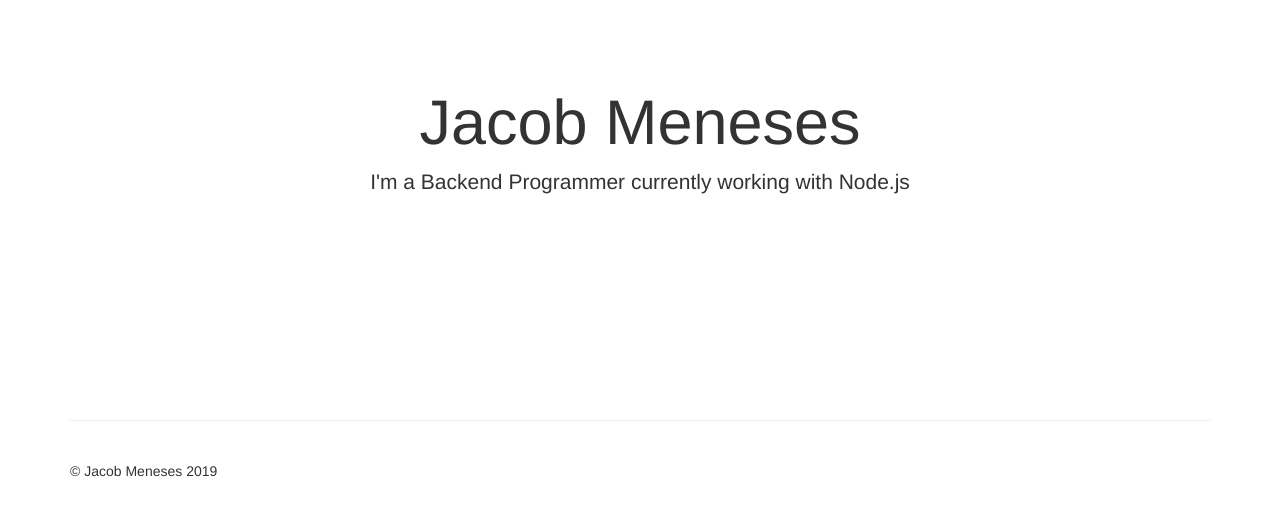
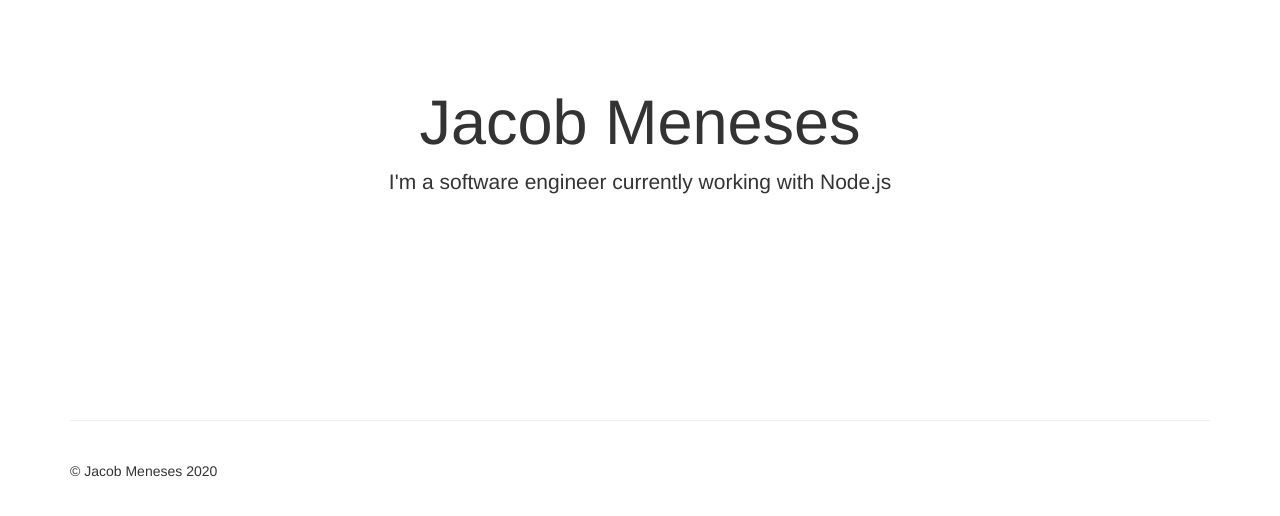
Before and after one commit to jacobmeneses/jacobmeneses.github.io, a plain HTML site: page index.html in a window 1280 px wide. Drawn offline with nearby package versions, Linux system fonts and the light colour scheme.

Commit message:
Updating year and changing description

```diff
--- a/index.html
+++ b/index.html
@@ -25,7 +25,7 @@
       <!-- Jumbotron -->
       <div class="jumbotron">
         <h1>Jacob Meneses</h1>
-        <p class="lead"> I'm a Backend Programmer currently working with Node.js</p>
+        <p class="lead"> I'm a software engineer currently working with Node.js</p>
       </div>
 
       <!-- Example row of columns -->
@@ -47,7 +47,7 @@
 
       <!-- Site footer -->
       <footer class="footer">
-        <p>&copy; Jacob Meneses 2019</p>
+        <p>&copy; Jacob Meneses 2020</p>
       </footer>
 
     </div> <!-- /container -->
```
